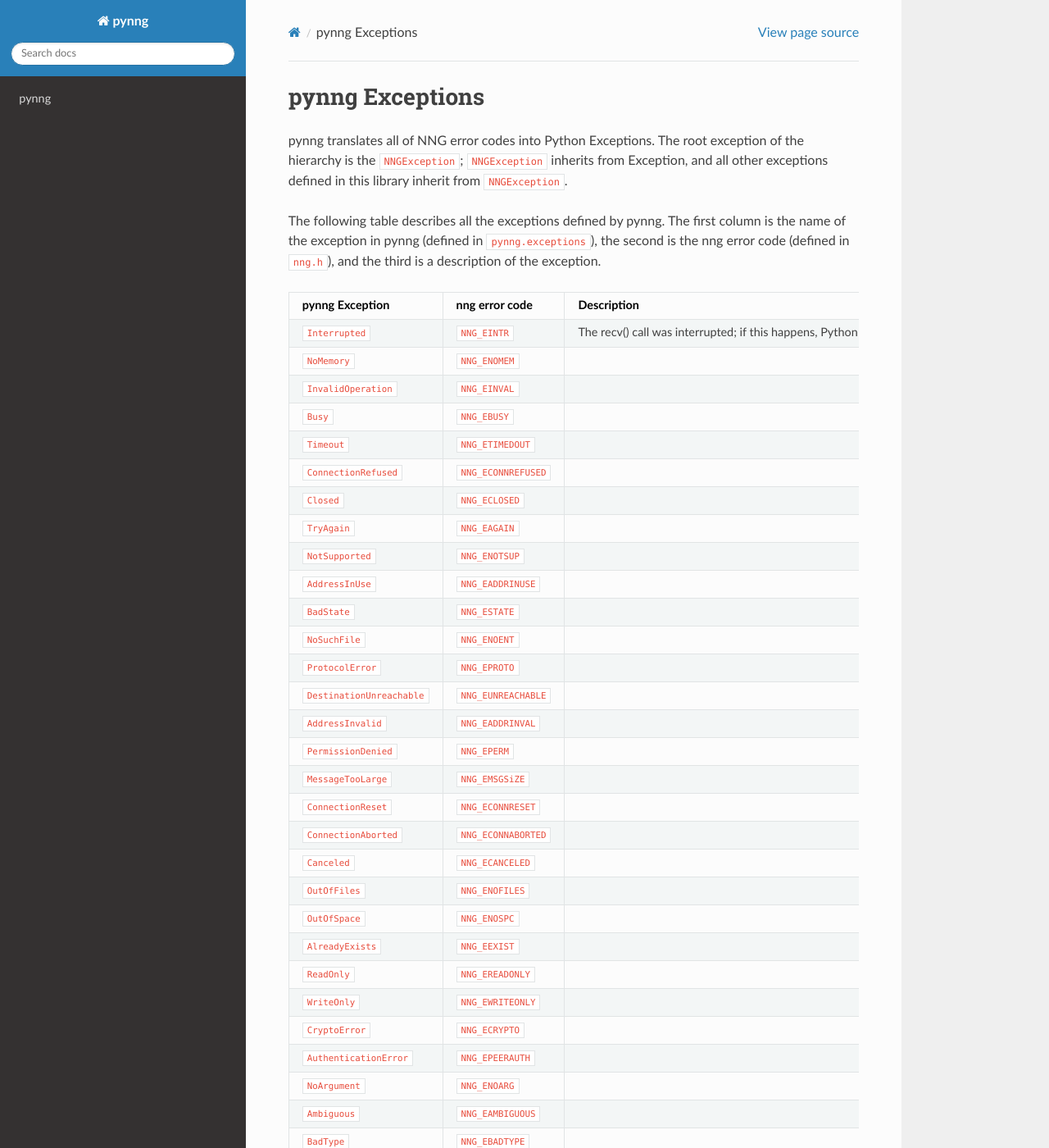
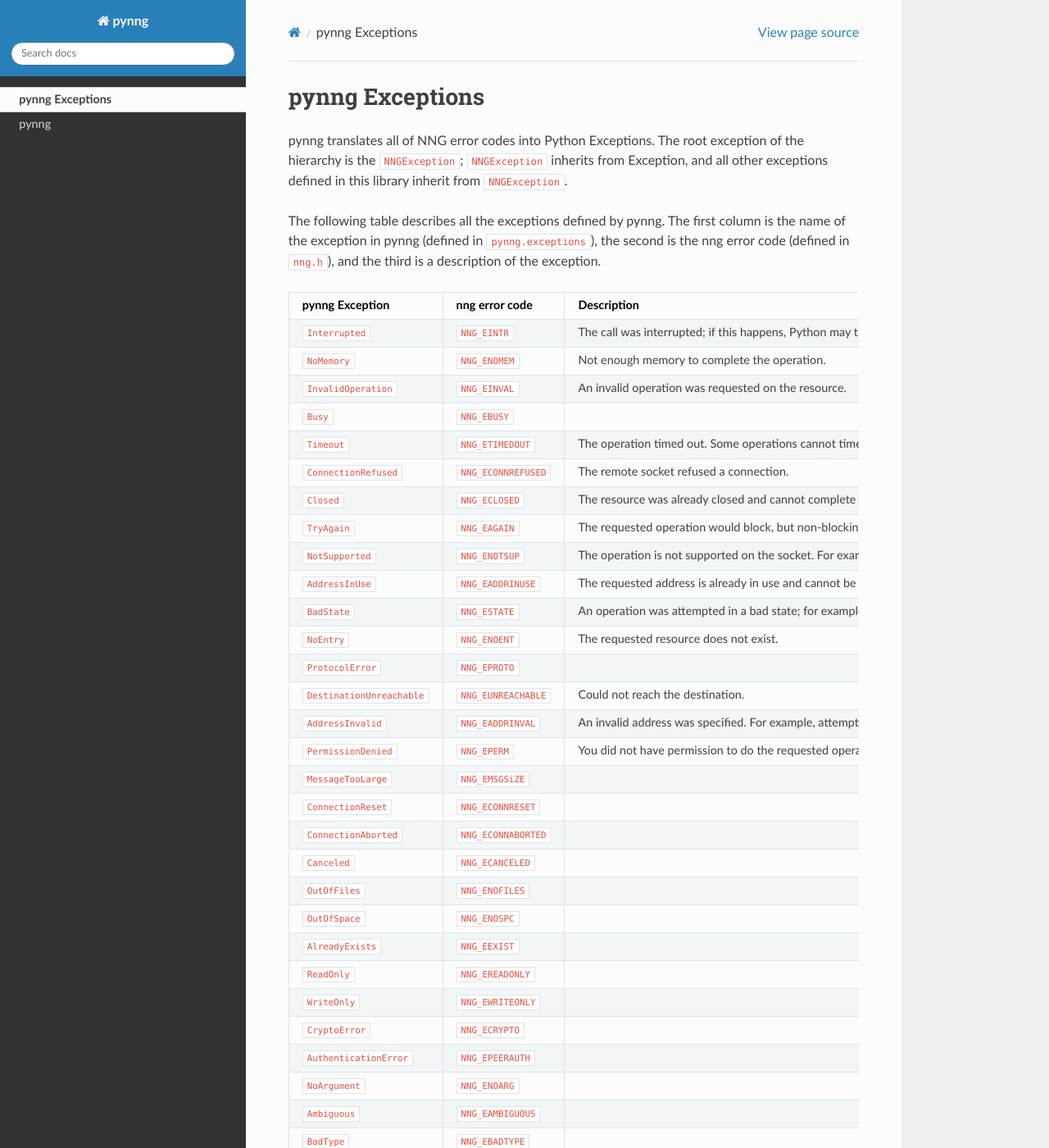
Before and after one commit to codypiersall/pynng, a Sphinx documentation site: the page built from docs/exceptions.rst, in a window 1280 px wide and 1400 px high. Shown: the whole window at 82% size. Built offline with Sphinx 7.4.7 and the Read the Docs theme 2.0.0, drawn with Linux system fonts in a browser that asks for light colours.

Commit message:
WIP; add exceptions.

```diff
--- a/docs/exceptions.rst
+++ b/docs/exceptions.rst
@@ -12,71 +12,86 @@
 description of the exception.
 
 
-+----------------------------+----------------------+---------------------------------------------------+
-| pynng Exception            | nng error code       | Description                                       |
-+============================+======================+===================================================+
-| ``Interrupted``            | ``NNG_EINTR``        | The recv() call was interrupted; if this happens, |
-|                            |                      | Python may throw a KeyboardInterrupt.  (I'm not   |
-|                            |                      | sure if this is an exception you can even get     |
-|                            |                      | with these bindings)                              |
-+----------------------------+----------------------+---------------------------------------------------+
-| ``NoMemory``               | ``NNG_ENOMEM``       |                                                   |
-+----------------------------+----------------------+---------------------------------------------------+
-| ``InvalidOperation``       | ``NNG_EINVAL``       |                                                   |
-+----------------------------+----------------------+---------------------------------------------------+
-| ``Busy``                   | ``NNG_EBUSY``        |                                                   |
-+----------------------------+----------------------+---------------------------------------------------+
-| ``Timeout``                | ``NNG_ETIMEDOUT``    |                                                   |
-+----------------------------+----------------------+---------------------------------------------------+
-| ``ConnectionRefused``      | ``NNG_ECONNREFUSED`` |                                                   |
-+----------------------------+----------------------+---------------------------------------------------+
-| ``Closed``                 | ``NNG_ECLOSED``      |                                                   |
-+----------------------------+----------------------+---------------------------------------------------+
-| ``TryAgain``               | ``NNG_EAGAIN``       |                                                   |
-+----------------------------+----------------------+---------------------------------------------------+
-| ``NotSupported``           | ``NNG_ENOTSUP``      |                                                   |
-+----------------------------+----------------------+---------------------------------------------------+
-| ``AddressInUse``           | ``NNG_EADDRINUSE``   |                                                   |
-+----------------------------+----------------------+---------------------------------------------------+
-| ``BadState``               | ``NNG_ESTATE``       |                                                   |
-+----------------------------+----------------------+---------------------------------------------------+
-| ``NoSuchFile``             | ``NNG_ENOENT``       |                                                   |
-+----------------------------+----------------------+---------------------------------------------------+
-| ``ProtocolError``          | ``NNG_EPROTO``       |                                                   |
-+----------------------------+----------------------+---------------------------------------------------+
-| ``DestinationUnreachable`` | ``NNG_EUNREACHABLE`` |                                                   |
-+----------------------------+----------------------+---------------------------------------------------+
-| ``AddressInvalid``         | ``NNG_EADDRINVAL``   |                                                   |
-+----------------------------+----------------------+---------------------------------------------------+
-| ``PermissionDenied``       | ``NNG_EPERM``        |                                                   |
-+----------------------------+----------------------+---------------------------------------------------+
-| ``MessageTooLarge``        | ``NNG_EMSGSiZE``     |                                                   |
-+----------------------------+----------------------+---------------------------------------------------+
-| ``ConnectionReset``        | ``NNG_ECONNRESET``   |                                                   |
-+----------------------------+----------------------+---------------------------------------------------+
-| ``ConnectionAborted``      | ``NNG_ECONNABORTED`` |                                                   |
-+----------------------------+----------------------+---------------------------------------------------+
-| ``Canceled``               | ``NNG_ECANCELED``    |                                                   |
-+----------------------------+----------------------+---------------------------------------------------+
-| ``OutOfFiles``             | ``NNG_ENOFILES``     |                                                   |
-+----------------------------+----------------------+---------------------------------------------------+
-| ``OutOfSpace``             | ``NNG_ENOSPC``       |                                                   |
-+----------------------------+----------------------+---------------------------------------------------+
-| ``AlreadyExists``          | ``NNG_EEXIST``       |                                                   |
-+----------------------------+----------------------+---------------------------------------------------+
-| ``ReadOnly``               | ``NNG_EREADONLY``    |                                                   |
-+----------------------------+----------------------+---------------------------------------------------+
-| ``WriteOnly``              | ``NNG_EWRITEONLY``   |                                                   |
-+----------------------------+----------------------+---------------------------------------------------+
-| ``CryptoError``            | ``NNG_ECRYPTO``      |                                                   |
-+----------------------------+----------------------+---------------------------------------------------+
-| ``AuthenticationError``    | ``NNG_EPEERAUTH``    |                                                   |
-+----------------------------+----------------------+---------------------------------------------------+
-| ``NoArgument``             | ``NNG_ENOARG``       |                                                   |
-+----------------------------+----------------------+---------------------------------------------------+
-| ``Ambiguous``              | ``NNG_EAMBIGUOUS``   |                                                   |
-+----------------------------+----------------------+---------------------------------------------------+
-| ``BadType``                | ``NNG_EBADTYPE``     |                                                   |
-+----------------------------+----------------------+---------------------------------------------------+
-| ``Internal``               | ``NNG_EINTERNAL``    |                                                   |
-+----------------------------+----------------------+---------------------------------------------------+
++----------------------------+----------------------+--------------------------------------------------+
+| pynng Exception            | nng error code       | Description                                      |
++============================+======================+==================================================+
+| ``Interrupted``            | ``NNG_EINTR``        | The call was interrupted; if this happens,       |
+|                            |                      | Python may throw a KeyboardInterrupt.  (I'm not  |
+|                            |                      | sure if this is an exception you can even get    |
+|                            |                      | with these bindings)                             |
++----------------------------+----------------------+--------------------------------------------------+
+| ``NoMemory``               | ``NNG_ENOMEM``       | Not enough memory to complete the operation.     |
++----------------------------+----------------------+--------------------------------------------------+
+| ``InvalidOperation``       | ``NNG_EINVAL``       | An invalid operation was requested on the        |
+|                            |                      | resource.                                        |
++----------------------------+----------------------+--------------------------------------------------+
+| ``Busy``                   | ``NNG_EBUSY``        |                                                  |
++----------------------------+----------------------+--------------------------------------------------+
+| ``Timeout``                | ``NNG_ETIMEDOUT``    | The operation timed out.  Some operations        |
+|                            |                      | cannot time out; an example that cannot time     |
+|                            |                      | out is a ``send()`` on a ``Pub0`` socket         |
++----------------------------+----------------------+--------------------------------------------------+
+| ``ConnectionRefused``      | ``NNG_ECONNREFUSED`` | The remote socket refused a connection.          |
++----------------------------+----------------------+--------------------------------------------------+
+| ``Closed``                 | ``NNG_ECLOSED``      | The resource was already closed and cannot       |
+|                            |                      | complete the requested operation.                |
++----------------------------+----------------------+--------------------------------------------------+
+| ``TryAgain``               | ``NNG_EAGAIN``       | The requested operation would block, but         |
+|                            |                      | non-blocking mode was requested.                 |
++----------------------------+----------------------+--------------------------------------------------+
+| ``NotSupported``           | ``NNG_ENOTSUP``      | The operation is not supported on the socket.    |
+|                            |                      | For example, attempting to ``send`` on a         |
+|                            |                      | ``Sub0`` socket will raise this.                 |
++----------------------------+----------------------+--------------------------------------------------+
+| ``AddressInUse``           | ``NNG_EADDRINUSE``   | The requested address is already in use and      |
+|                            |                      | cannot be bound to.  This happens if multiple    |
+|                            |                      | sockets attempt to ``listen()`` at the same      |
+|                            |                      | address.                                         |
++----------------------------+----------------------+--------------------------------------------------+
+| ``BadState``               | ``NNG_ESTATE``       | An operation was attempted in a bad state; for   |
+|                            |                      | example, attempting to ``recv()`` twice in a     |
+|                            |                      | row of a  single ``Req0`` socket.                |
++----------------------------+----------------------+--------------------------------------------------+
+| ``NoEntry``                | ``NNG_ENOENT``       | The requested resource does not exist.           |
++----------------------------+----------------------+--------------------------------------------------+
+| ``ProtocolError``          | ``NNG_EPROTO``       |                                                  |
++----------------------------+----------------------+--------------------------------------------------+
+| ``DestinationUnreachable`` | ``NNG_EUNREACHABLE`` | Could not reach the destination.                 |
++----------------------------+----------------------+--------------------------------------------------+
+| ``AddressInvalid``         | ``NNG_EADDRINVAL``   | An invalid address was specified.  For example,  |
+|                            |                      | attempting to listen on ``"tcp://127.0.0.1:-1"`` |
+|                            |                      | will throw.                                      |
++----------------------------+----------------------+--------------------------------------------------+
+| ``PermissionDenied``       | ``NNG_EPERM``        | You did not have permission to do the requested  |
+|                            |                      | operation.                                       |
++----------------------------+----------------------+--------------------------------------------------+
+| ``MessageTooLarge``        | ``NNG_EMSGSiZE``     |                                                  |
++----------------------------+----------------------+--------------------------------------------------+
+| ``ConnectionReset``        | ``NNG_ECONNRESET``   |                                                  |
++----------------------------+----------------------+--------------------------------------------------+
+| ``ConnectionAborted``      | ``NNG_ECONNABORTED`` |                                                  |
++----------------------------+----------------------+--------------------------------------------------+
+| ``Canceled``               | ``NNG_ECANCELED``    |                                                  |
++----------------------------+----------------------+--------------------------------------------------+
+| ``OutOfFiles``             | ``NNG_ENOFILES``     |                                                  |
++----------------------------+----------------------+--------------------------------------------------+
+| ``OutOfSpace``             | ``NNG_ENOSPC``       |                                                  |
++----------------------------+----------------------+--------------------------------------------------+
+| ``AlreadyExists``          | ``NNG_EEXIST``       |                                                  |
++----------------------------+----------------------+--------------------------------------------------+
+| ``ReadOnly``               | ``NNG_EREADONLY``    |                                                  |
++----------------------------+----------------------+--------------------------------------------------+
+| ``WriteOnly``              | ``NNG_EWRITEONLY``   |                                                  |
++----------------------------+----------------------+--------------------------------------------------+
+| ``CryptoError``            | ``NNG_ECRYPTO``      |                                                  |
++----------------------------+----------------------+--------------------------------------------------+
+| ``AuthenticationError``    | ``NNG_EPEERAUTH``    |                                                  |
++----------------------------+----------------------+--------------------------------------------------+
+| ``NoArgument``             | ``NNG_ENOARG``       |                                                  |
++----------------------------+----------------------+--------------------------------------------------+
+| ``Ambiguous``              | ``NNG_EAMBIGUOUS``   |                                                  |
++----------------------------+----------------------+--------------------------------------------------+
+| ``BadType``                | ``NNG_EBADTYPE``     |                                                  |
++----------------------------+----------------------+--------------------------------------------------+
+| ``Internal``               | ``NNG_EINTERNAL``    |                                                  |
++----------------------------+----------------------+--------------------------------------------------+
--- a/docs/index.rst
+++ b/docs/index.rst
@@ -20,7 +20,9 @@
 .. toctree::
     :maxdepth: 2
 
+    exceptions
     modules
+
 
 
 
```
Also changed, not shown: 1 other file.
